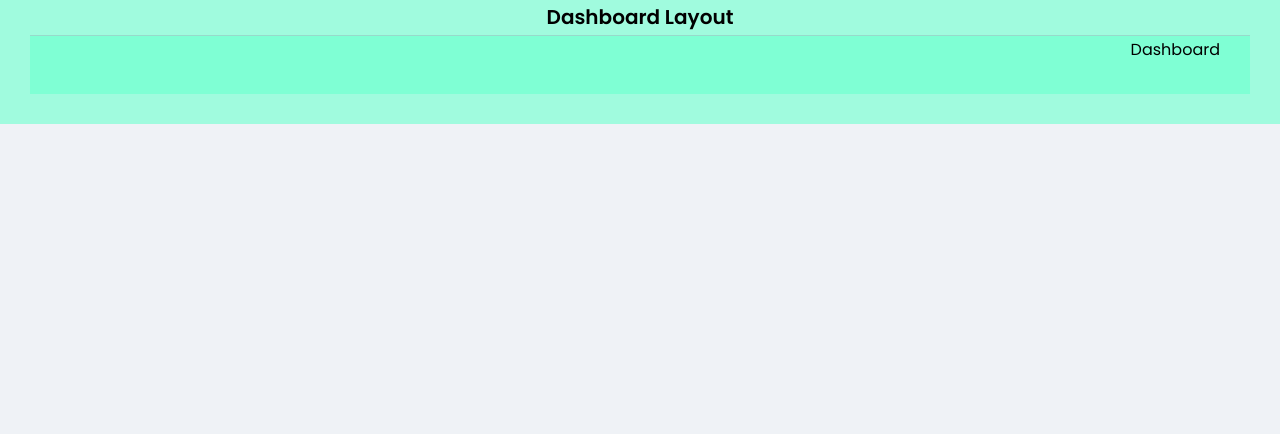
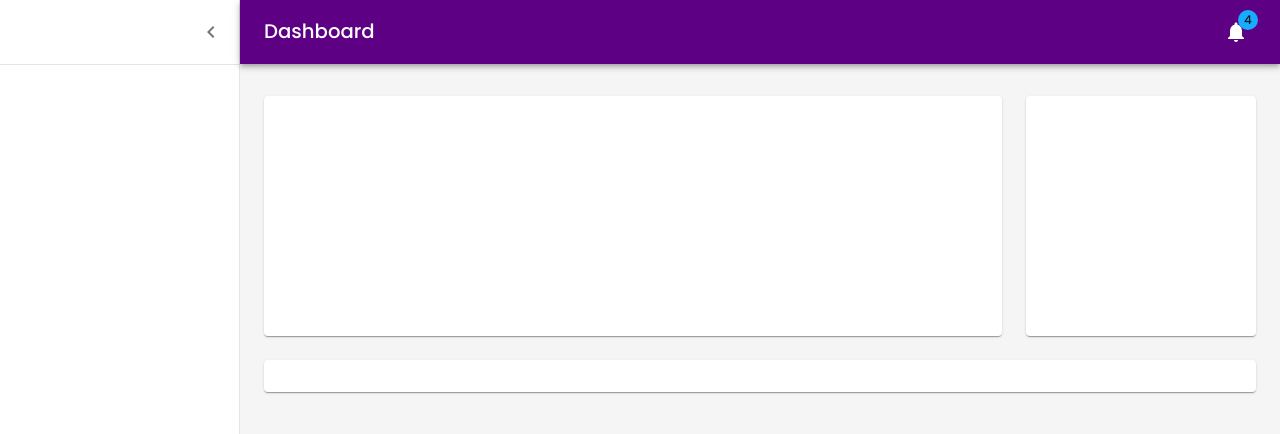
Before and after one commit to sohanemon/fladis-admin, a Next.js app: page /dashboard in a window 1280 px wide. Shown: the top 434 px of the page. Built offline with nearby package versions, Linux system fonts and the light colour scheme.

Commit message:
feat: navbar

```diff
--- a/app/dashboard/_dashboard.scss
+++ b/app/dashboard/_dashboard.scss
@@ -1,14 +1,8 @@
 .dashboardLayout {
-    background-color: rgba(127, 255, 212, 0.7);
   padding: 0 30px 30px 30px;
   &-title {
     text-align: center;
     font-weight: 600;
     font-size: 20px;
   }
-    &-children {
-        background-color: rgb(127, 255, 212);
-        padding: 0 30px 30px 30px;
-        text-align: end;
 }
-}
--- a/app/dashboard/layout.tsx
+++ b/app/dashboard/layout.tsx
@@ -1,12 +1,153 @@
-import { ReactNode } from "react";
+'use client';
+import { Navbar } from '@/components/molecules/navbar';
+import ChevronLeftIcon from '@mui/icons-material/ChevronLeft';
+import MenuIcon from '@mui/icons-material/Menu';
+import NotificationsIcon from '@mui/icons-material/Notifications';
+import Badge from '@mui/material/Badge';
+import Box from '@mui/material/Box';
+import Container from '@mui/material/Container';
+import Divider from '@mui/material/Divider';
+import MuiDrawer from '@mui/material/Drawer';
+import Grid from '@mui/material/Grid';
+import IconButton from '@mui/material/IconButton';
+import Paper from '@mui/material/Paper';
+import Toolbar from '@mui/material/Toolbar';
+import Typography from '@mui/material/Typography';
+import { createTheme, styled } from '@mui/material/styles';
+import * as React from 'react';
 
-const DashboardLayout = ({ children }: { children: ReactNode }) => {
+export default function DashboardLayout() {
+  const [open, setOpen] = React.useState(true);
+  const toggleDrawer = () => {
+    setOpen(!open);
+  };
+
   return (
-    <div className="dashboardLayout">
-      <p className="dashboardLayout-title">Dashboard Layout</p>
-      <hr />
-      <div className="dashboardLayout-children">{children}</div>
-    </div>
+    <Box sx={{ display: 'flex' }}>
+      <Navbar position='absolute' open={open}>
+        <Toolbar
+          sx={{
+            pr: '24px', // keep right padding when drawer closed
+          }}
+        >
+          <IconButton
+            edge='start'
+            color='inherit'
+            aria-label='open drawer'
+            onClick={toggleDrawer}
+            sx={{
+              marginRight: '36px',
+              ...(open && { display: 'none' }),
+            }}
+          >
+            <MenuIcon />
+          </IconButton>
+          <Typography
+            component='h1'
+            variant='h6'
+            color='inherit'
+            noWrap
+            sx={{ flexGrow: 1 }}
+          >
+            Dashboard
+          </Typography>
+          <IconButton color='inherit'>
+            <Badge badgeContent={4} color='secondary'>
+              <NotificationsIcon />
+            </Badge>
+          </IconButton>
+        </Toolbar>
+      </Navbar>
+      <Drawer variant='permanent' open={open}>
+        <Toolbar
+          sx={{
+            display: 'flex',
+            alignItems: 'center',
+            justifyContent: 'flex-end',
+            px: [1],
+          }}
+        >
+          <IconButton onClick={toggleDrawer}>
+            <ChevronLeftIcon />
+          </IconButton>
+        </Toolbar>
+        <Divider />
+      </Drawer>
+      <Box
+        component='main'
+        sx={{
+          backgroundColor: (theme) =>
+            theme.palette.mode === 'light'
+              ? theme.palette.grey[100]
+              : theme.palette.grey[900],
+          flexGrow: 1,
+          height: '100vh',
+          overflow: 'auto',
+        }}
+      >
+        <Toolbar />
+        <Container maxWidth='lg' sx={{ mt: 4, mb: 4 }}>
+          <Grid container spacing={3}>
+            {/* Chart */}
+            <Grid item xs={12} md={8} lg={9}>
+              <Paper
+                sx={{
+                  p: 2,
+                  display: 'flex',
+                  flexDirection: 'column',
+                  height: 240,
+                }}
+              ></Paper>
+            </Grid>
+            {/* Recent Deposits */}
+            <Grid item xs={12} md={4} lg={3}>
+              <Paper
+                sx={{
+                  p: 2,
+                  display: 'flex',
+                  flexDirection: 'column',
+                  height: 240,
+                }}
+              ></Paper>
+            </Grid>
+            {/* Recent Orders */}
+            <Grid item xs={12}>
+              <Paper
+                sx={{ p: 2, display: 'flex', flexDirection: 'column' }}
+              ></Paper>
+            </Grid>
+          </Grid>
+        </Container>
+      </Box>
+    </Box>
   );
-};
-export default DashboardLayout;
+}
+const drawerWidth: number = 240;
+const Drawer = styled(MuiDrawer, {
+  shouldForwardProp: (prop) => prop !== 'open',
+})(({ theme, open }) => ({
+  '& .MuiDrawer-paper': {
+    position: 'relative',
+    whiteSpace: 'nowrap',
+    width: drawerWidth,
+    transition: theme.transitions.create('width', {
+      easing: theme.transitions.easing.sharp,
+      duration: theme.transitions.duration.enteringScreen,
+    }),
+    boxSizing: 'border-box',
+    ...(!open && {
+      overflowX: 'hidden',
+      transition: theme.transitions.create('width', {
+        easing: theme.transitions.easing.sharp,
+        duration: theme.transitions.duration.leavingScreen,
+      }),
+      width: theme.spacing(7),
+      [theme.breakpoints.up('sm')]: {
+        width: theme.spacing(9),
+      },
+    }),
+  },
+}));
+
+// TODO remove, this demo shouldn't need to reset the theme.
+const defaultTheme = createTheme();
--- /dev/null
+++ b/components/molecules/navbar.tsx
@@ -0,0 +1,44 @@
+'use client';
+import * as React from 'react';
+import { styled, createTheme, ThemeProvider } from '@mui/material/styles';
+import CssBaseline from '@mui/material/CssBaseline';
+import MuiDrawer from '@mui/material/Drawer';
+import Box from '@mui/material/Box';
+import MuiAppBar, { AppBarProps as MuiAppBarProps } from '@mui/material/AppBar';
+import Toolbar from '@mui/material/Toolbar';
+import List from '@mui/material/List';
+import Typography from '@mui/material/Typography';
+import Divider from '@mui/material/Divider';
+import IconButton from '@mui/material/IconButton';
+import Badge from '@mui/material/Badge';
+import Container from '@mui/material/Container';
+import Grid from '@mui/material/Grid';
+import Paper from '@mui/material/Paper';
+import Link from '@mui/material/Link';
+import MenuIcon from '@mui/icons-material/Menu';
+import ChevronLeftIcon from '@mui/icons-material/ChevronLeft';
+import NotificationsIcon from '@mui/icons-material/Notifications';
+
+const drawerWidth: number = 240;
+
+interface AppBarProps extends MuiAppBarProps {
+  open?: boolean;
+}
+
+export const Navbar = styled(MuiAppBar, {
+  shouldForwardProp: (prop) => prop !== 'open',
+})<AppBarProps>(({ theme, open }) => ({
+  zIndex: theme.zIndex.drawer + 1,
+  transition: theme.transitions.create(['width', 'margin'], {
+    easing: theme.transitions.easing.sharp,
+    duration: theme.transitions.duration.leavingScreen,
+  }),
+  ...(open && {
+    marginLeft: drawerWidth,
+    width: `calc(100% - ${drawerWidth}px)`,
+    transition: theme.transitions.create(['width', 'margin'], {
+      easing: theme.transitions.easing.sharp,
+      duration: theme.transitions.duration.enteringScreen,
+    }),
+  }),
+}));
```
Lines whose indentation alone changed are shown as unchanged.
